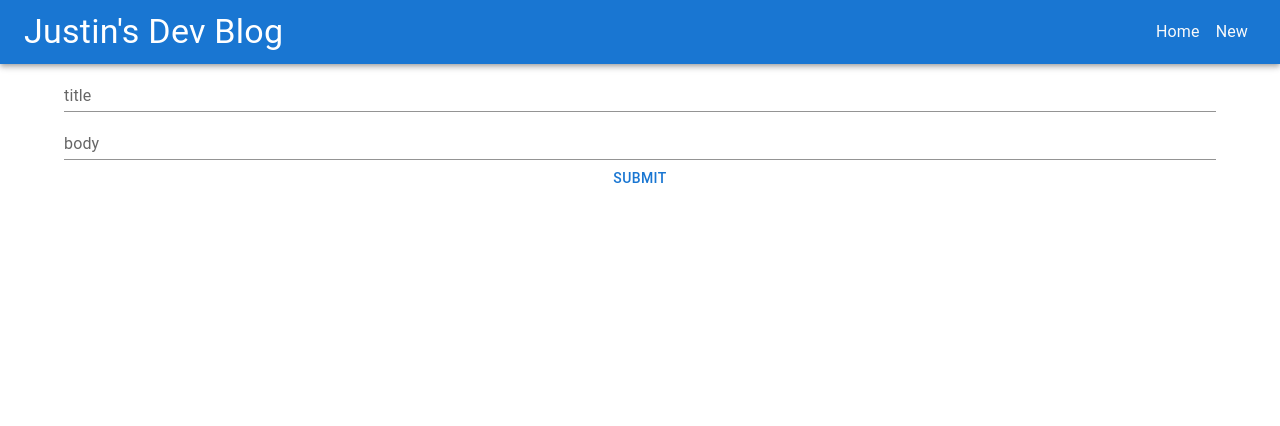
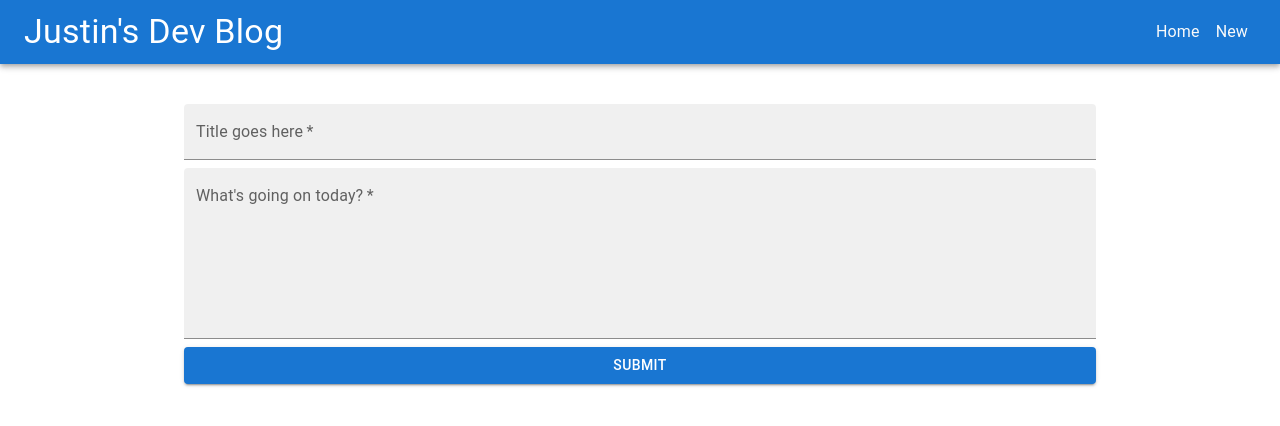
Before and after one commit to justinkim2015/personal-blog, a React (Create React App) app in the folder frontend/: page /edit/1 in a window 1280 px wide. Shown: the top 426 px of the page. Built offline with nearby package versions, Linux system fonts and the light colour scheme; no server answers.

Commit message:
Style edit post page

```diff
--- a/frontend/src/edit_post/EditPost.js
+++ b/frontend/src/edit_post/EditPost.js
@@ -49,24 +49,31 @@ const NewPost = () => {
   };
 
   return (
-    <Container>
+    <Container sx={{ mt: 4, width: 3 / 4 }}>
       <form className="post-form">
         <TextField
+          required
           id="title"
-          label="title"
-          variant="standard"
+          label="Title goes here"
+          variant="filled"
           onChange={handleChange}
           value={post.title}
+          sx={{ my: 1 }}
         ></TextField>
         <TextField
+          required
           id="body"
-          label="body"
-          variant="standard"
+          label="What's going on today?"
+          variant="filled"
           onChange={handleChange}
+          multiline
+          rows={6}
           value={post.body}
         ></TextField>
 
-        <Button onClick={handleSubmit}>Submit</Button>
+        <Button onClick={handleSubmit} variant="contained" sx={{ mt: 1 }}>
+          Submit
+        </Button>
       </form>
     </Container>
   );
```
